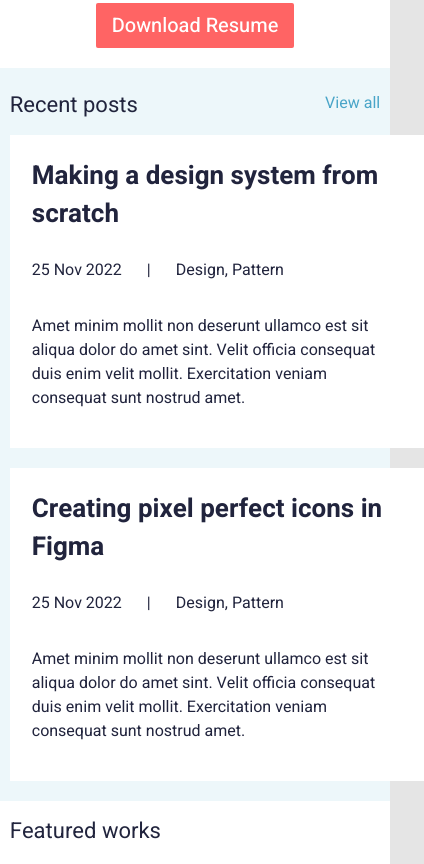
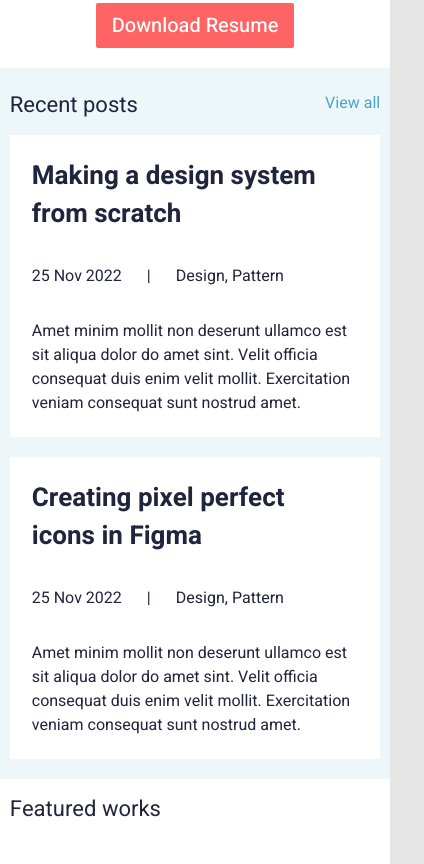
Before and after one commit to PrinceM13/css_from_figma, a plain HTML site: page index.html in a window 390 px wide. Shown: the part 815-1679 px from the top of the page, 424 px wide, since content can reach past the window. Drawn offline with Linux system fonts and the light colour scheme; grey boxes are pictures that could not be loaded.

Commit message:
PP: update recent-post in Home Page for proper responsive >> next step - add hamburger menu

```diff
--- a/css/styles.css
+++ b/css/styles.css
@@ -135,14 +135,16 @@ header nav {
 .recent {
     background-color: white;
     width: 44%; /*--- 418 - 2*(22) ---*/
-    /* height: 295px; */
+    /* height: 100%; */
     padding: 22px;
+    display: flex;
     flex-wrap: wrap;
+    justify-content: space-between;
+    gap: 15px;
 }
 
 .recent h3 {
-    width: 374px;
-    height: 85px;
+    width: 95%;
 
     font-weight: 700;
     font-size: 26px;
@@ -183,6 +185,7 @@ header nav {
     justify-content: space-between;
     /* height: 295px; */
     flex-wrap: wrap;
+    min-height: 295px;
 }
 
 .recent-posts .recent-time {
@@ -198,6 +201,8 @@ header nav {
     font-weight: 400;
     font-size: 16px;
     line-height: 24px;
+
+    margin: 0;
 }
 
 /* featured work */
```
